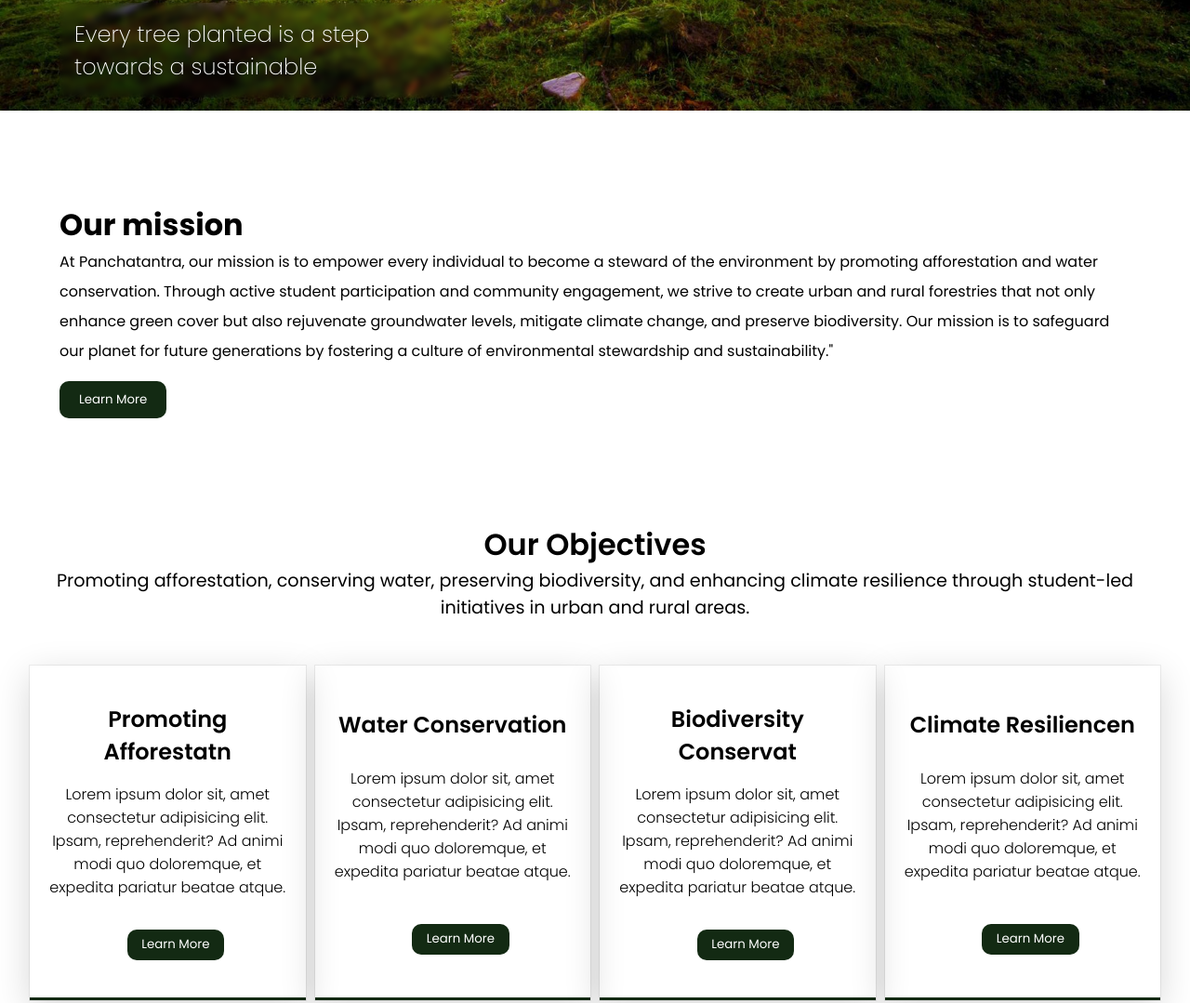
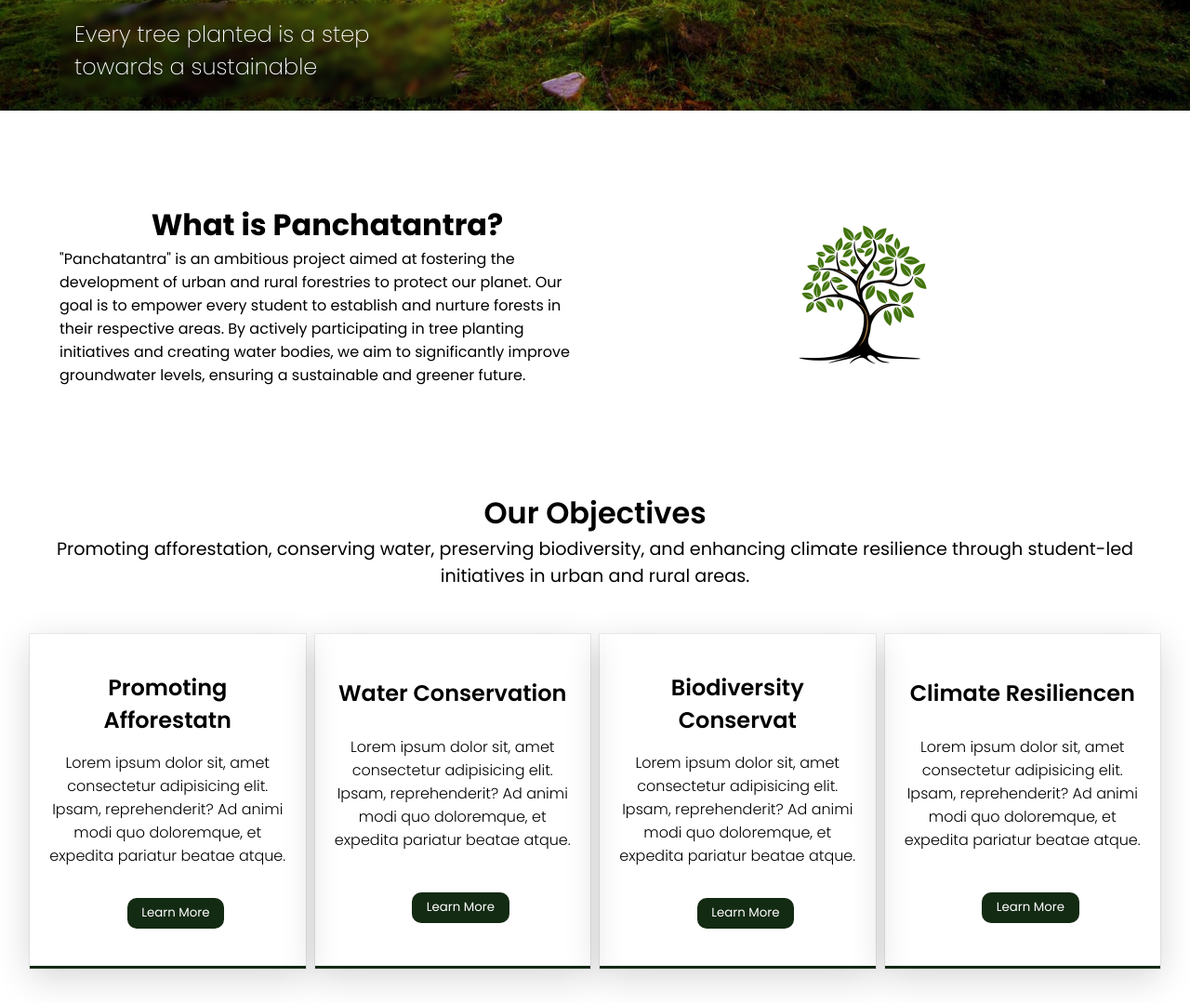
Before and after one commit to dinexh/Project_Panchatantra, a plain HTML site: page app/index.html in a window 1280 px wide. Shown: the part 649-1728 px from the top of the page at 93% size. Drawn offline with Linux system fonts and the light colour scheme.

Commit message:
Uncommited changes

```diff
--- a/app/index.css
+++ b/app/index.css
@@ -123,6 +123,37 @@ img.displaySlide {
 }
 .mission-in-one p{
     line-height: 2rem;
+}
+/* Panchatantra Section Starts here */
+.Panchatantra{
+    width: 100%;
+    padding: 2rem;
+    display: flex;
+    justify-content: center;
+    align-items: center;
+    color: black;
+}
+.Panchatantra-in{
+    width: 100%;
+    display: flex;
+    /* flex-direction: column; */
+    justify-content: space-between;
+    align-items: center;
+    padding: 2rem;
+}
+.Panchatantra-in-one{
+    width: 50%;
+    display: flex;
+    flex-direction: column;
+    justify-content: center;
+    align-items: center;
+}
+.Panchatantra-in-two{
+    width: 50%;
+    display: flex;
+    justify-content: center;
+    align-items: center;
+
 }
 /* Objectives Section starts here */
 .Objectives{
--- a/app/index.html
+++ b/app/index.html
@@ -50,13 +50,14 @@
                      </div>
                 </div>
 
-                <div id="mission" class="Mission">
-                    <div class="Mission-in">
-                        <!-- <img src="./Assets/About-us-p1.jpeg"  alt=""> -->
-                        <div class="mission-in-one">
-                            <h1>Our mission</h1>
-                            <p>At Panchatantra, our mission is to empower every individual to become a steward of the environment by promoting afforestation and water conservation. Through active student participation and community engagement, we strive to create urban and rural forestries that not only enhance green cover but also rejuvenate groundwater levels, mitigate climate change, and preserve biodiversity. Our mission is to safeguard our planet for future generations by fostering a culture of environmental stewardship and sustainability."</p>
-                            <button>Learn More</button>
+                <div class="Panchatantra">
+                    <div class="Panchatantra-in">
+                        <div class="Panchatantra-in-one">
+                            <h1>What is Panchatantra?</h1>
+                            <p>"Panchatantra" is an ambitious project aimed at fostering the development of urban and rural forestries to protect our planet. Our goal is to empower every student to establish and nurture forests in their respective areas. By actively participating in tree planting initiatives and creating water bodies, we aim to significantly improve groundwater levels, ensuring a sustainable and greener future.</p>
+                        </div>
+                        <div class="Panchatantra-in-two">
+                            <img src="./Assets/tree.png" height="180vh" alt="">
                         </div>
                     </div>
                 </div>
@@ -237,7 +238,7 @@
                         <div class="join-us-in-two">
                             <div class="join-us-in-two-in">
                                <div class="join-us-two-image">
-                                <img src="./Assets/tree.png" height="180vh" alt="">
+                                <img src="./Assets/JoinUsTwo.jpeg" height="280vh">
                                 <h2>Panchatantra</h2>
                                </div>
                               <div class="join-us-two-buttons">
```
Also changed, not shown: app/Assets/JoinUsImage.jpeg (added), app/Assets/JoinUsTwo.jpeg (added).
